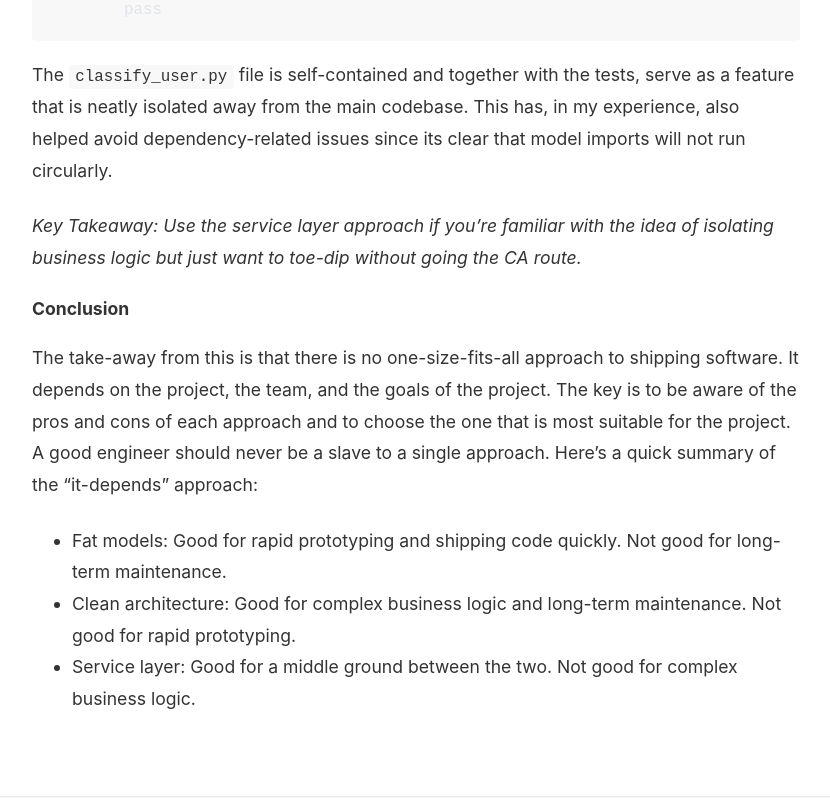
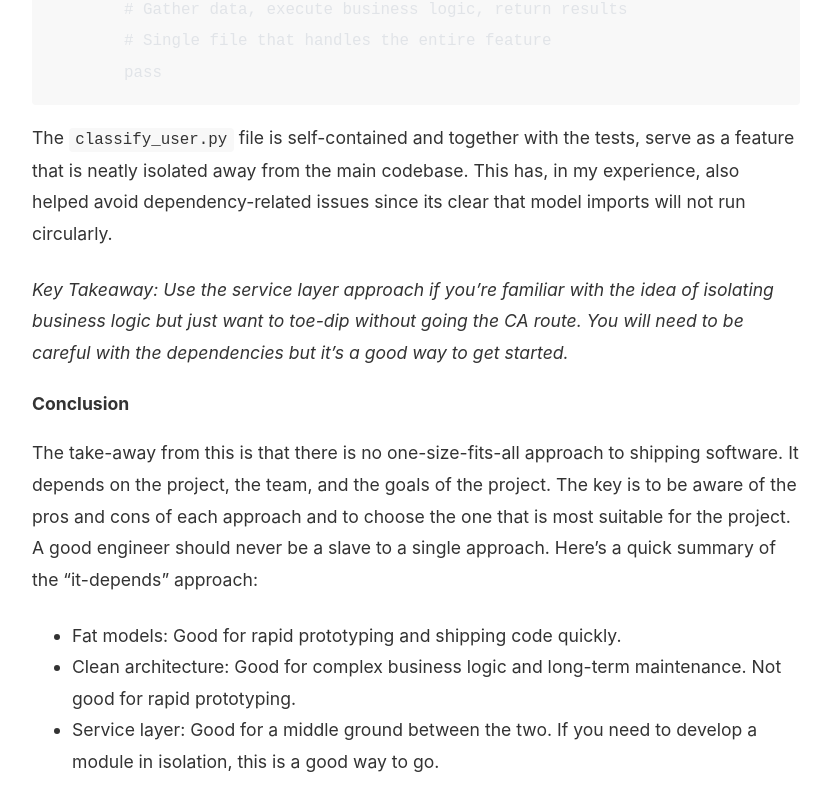
Before and after one commit to AALAM98mod100/AALAM98mod100.github.io, an Astro site: page /posts/2025-09-29-learnings-from-using-clean-arch-django in a window 1280 px wide. Shown: the part 6243-7041 px from the top of the page, without its empty margins (224-1054 px from the left). Built offline with nearby package versions, Linux system fonts and the light colour scheme; Astro itself is replaced by a stand-in of ours; code samples lack their colours.

````diff
--- a/src/pages/posts/2025-09-29-learnings-from-using-clean-arch-django.md
+++ b/src/pages/posts/2025-09-29-learnings-from-using-clean-arch-django.md
@@ -43,7 +43,7 @@
 _Key Takeaway: you're just starting out but not sure how far you'll take your project, use the fat-models approach for rapid prototyping and pair it with a good set of libraries to mitigate the pitfalls. You will have time to improve your codebase but that can always be done later._
 
 #### Clean Architecture
-This has been a surprisingly polarizing topic in my team. On the surface, clean architecture seems the perfect mitigation of all the pitfalls of Django. It's great for testability, making changes it easier, and it has inherently less reusability. It is perhaps the most common term a mid-level engineer could be expected to know about just as SOLID principles are for a new hire. It is ubiquitous and claims a substantial mindshare in the community. I will not explain on what it is but I will discuss how we have been using it in our team.
+This has been a surprisingly polarizing topic in my team. On the surface, clean architecture seems the perfect mitigation of all the pitfalls of Django. It's great for testability, making changes it easier, and it has inherently less reusability. It is perhaps the most common term a mid-level engineer could be expected to know about just as SOLID principles are for a new hire. It is ubiquitous and claims a substantial mindshare in the community. On the other hand, it is the complete antithesis of the fat-models approach and goes against the grain of the Django way of doing things. I will not explain on what it is but I will discuss how we have been using it in our team.
 
 We have been using Django for quite a while using the first approach. However, as we have grown, we have been begun using the Clean Architecture pattern for a few of our apps. What we _haven't_ done is make the clean architecture pattern the standard and use it in all new code. That would bring about the biggest pitfall that we found in this approach. At the risk of sounding extremely naive and short-sighted, it takes a while to set it up. One needs to be good at thinking about the long-term implications that would best help set up a new service. That being said, it has served us well _where needed_.
 
@@ -75,7 +75,7 @@
         pass
 ```
 
-_Key Takeaway: The clean architecture pattern is well suited for "perfections with farther off deadlines" but its benefits can be immense if used correctly. If you have the time and resources, you should absolutely use it._
+_Key Takeaway: The clean architecture pattern is well suited for "perfections with farther off deadlines" but its benefits can be immense if used correctly. If you have the time and resources, you should give it a try._
 
 #### Service Layer
 This is a pattern that is similar to clean architecture but with a few differences. It is a pattern that is often used in Django projects and is a good way to keep your code DRY-compliant. This architecture lies somewhere between the fat-models and the full-blown CA approach. We have used it on occasion and is good for shipping code quickly but with a degree of isolation that is beneficial for testing. I will not go into the details here but suffice to say that it has been useful for us in cases where we needed to quickly develop a prototype for a very specific use case and be able to integrate it quickly into the codebase. In such cases, all it takes to represent a feature is a single file which gathers all the data, executes on it, and spits out the results. And whichever part of the code, be it a model class or a utility method, needs the result can invoke this file. Here's a simple diagram to illustrate this.
@@ -110,11 +110,11 @@
 
 The `classify_user.py` file is self-contained and together with the tests, serve as a feature that is neatly isolated away from the main codebase. This has, in my experience, also helped avoid dependency-related issues since its clear that model imports will not run circularly.
 
-_Key Takeaway: Use the service layer approach if you're familiar with the idea of isolating business logic but just want to toe-dip without going the CA route._
+_Key Takeaway: Use the service layer approach if you're familiar with the idea of isolating business logic but just want to toe-dip without going the CA route. You will need to be careful with the dependencies but it's a good way to get started._
 
 #### Conclusion
 The take-away from this is that there is no one-size-fits-all approach to shipping software. It depends on the project, the team, and the goals of the project. The key is to be aware of the pros and cons of each approach and to choose the one that is most suitable for the project. A good engineer should never be a slave to a single approach. Here's a quick summary of the "it-depends" approach:
 
-- Fat models: Good for rapid prototyping and shipping code quickly. Not good for long-term maintenance.
+- Fat models: Good for rapid prototyping and shipping code quickly.
 - Clean architecture: Good for complex business logic and long-term maintenance. Not good for rapid prototyping.
-- Service layer: Good for a middle ground between the two. Not good for complex business logic.
+- Service layer: Good for a middle ground between the two. If you need to develop a module in isolation, this is a good way to go.
````
